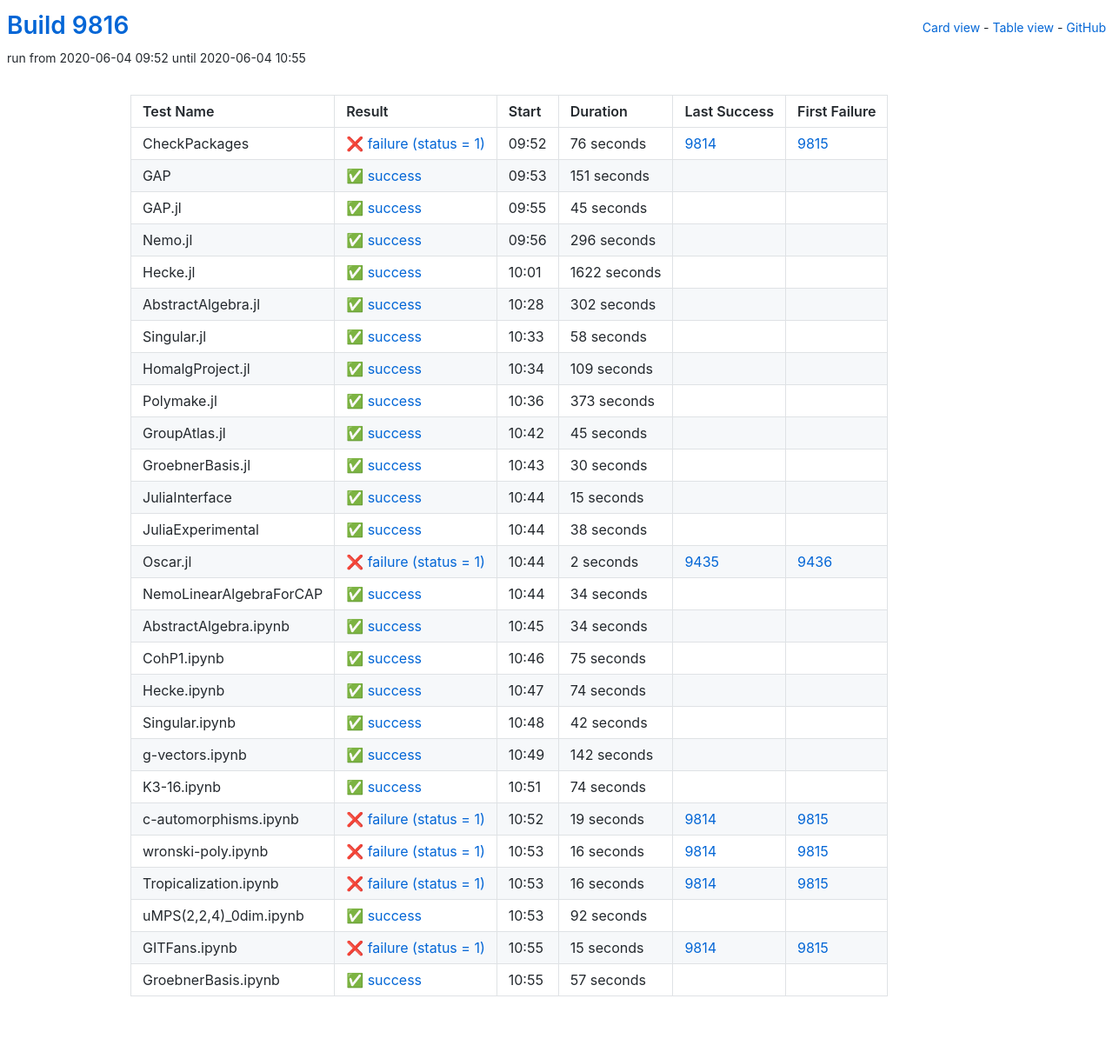
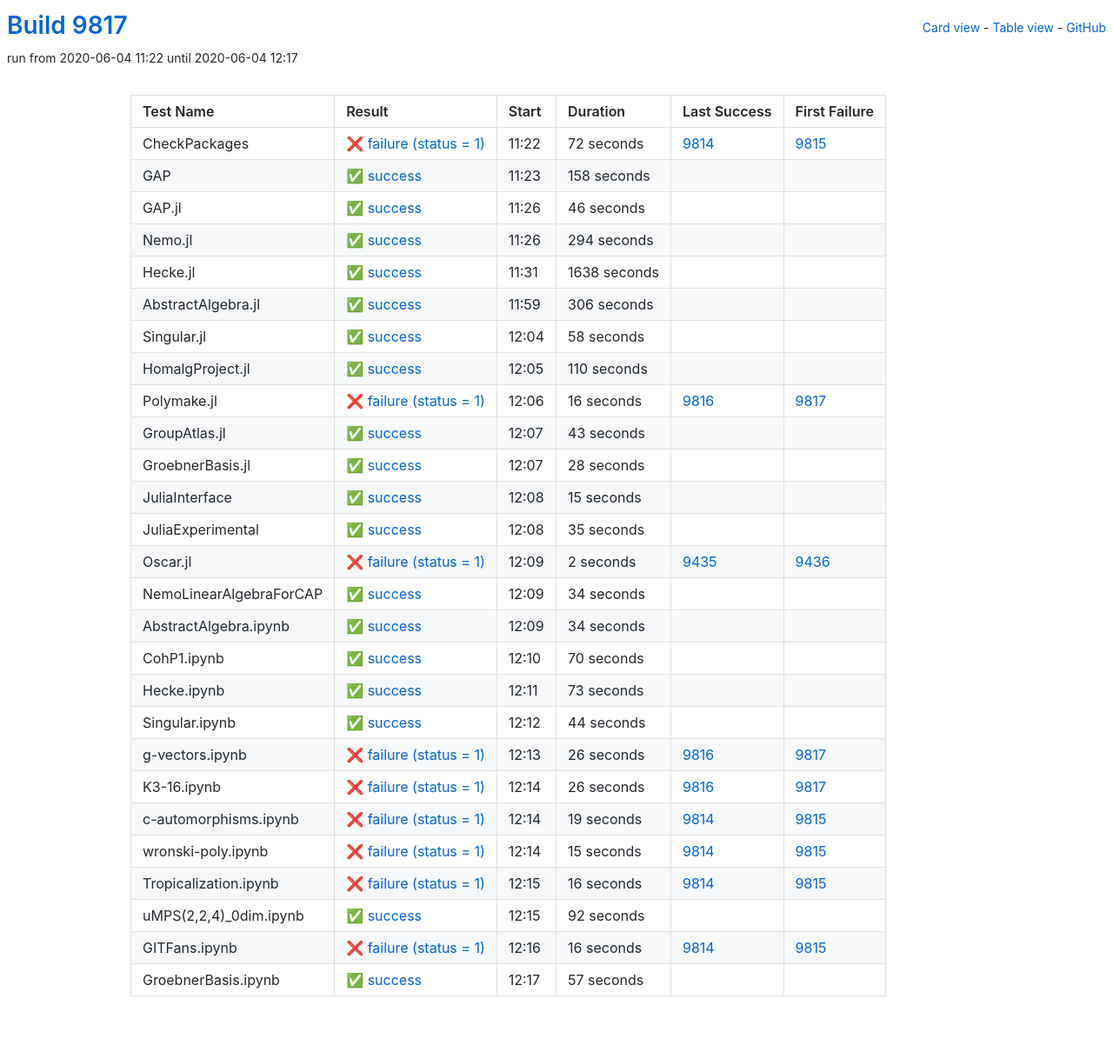
Before and after one commit to oscar-system/oscar-ci-status, a Jekyll site: the page built from table.html, in a window 1280 px wide. Shown: the whole page at 87% size. Built offline with Jekyll 4.4.1, drawn with Linux system fonts in a browser that asks for light colours.

Commit message:
Build 9817

```diff
--- a/_data/ci.yml
+++ b/_data/ci.yml
@@ -1,77 +1,77 @@
-build: 9816
-build_url: https://oscarci.mathematik.uni-kl.de/job/oscar/9816/
+build: 9817
+build_url: https://oscarci.mathematik.uni-kl.de/job/oscar/9817/
 job: oscar
 tests:
-- duration: 76
+- duration: 72
   exitcode: 1
   first_failure: 9815
   first_failure_url: https://oscarci.mathematik.uni-kl.de/job/oscar/9815/
   id: checkpackages
   last_success: 9814
   last_success_url: https://oscarci.mathematik.uni-kl.de/job/oscar/9814/
-  log: https://oscarci.mathematik.uni-kl.de/job/oscar/9816/artifact/logs/build-9816/CheckPackages.log
+  log: https://oscarci.mathematik.uni-kl.de/job/oscar/9817/artifact/logs/build-9817/CheckPackages.log
   name: CheckPackages
-  start: 2020-06-04 09:52
+  start: 2020-06-04 11:22
   status: failure
   success: false
-- duration: 151
+- duration: 158
   exitcode: 0
   first_failure: false
   first_failure_url: null
   id: gap
   last_success: false
   last_success_url: null
-  log: https://oscarci.mathematik.uni-kl.de/job/oscar/9816/artifact/logs/build-9816/GAP.log
+  log: https://oscarci.mathematik.uni-kl.de/job/oscar/9817/artifact/logs/build-9817/GAP.log
   name: GAP
-  start: 2020-06-04 09:53
+  start: 2020-06-04 11:23
   status: success
   success: true
-- duration: 45
+- duration: 46
   exitcode: 0
   first_failure: false
   first_failure_url: null
   id: gap-jl
   last_success: false
   last_success_url: null
-  log: https://oscarci.mathematik.uni-kl.de/job/oscar/9816/artifact/logs/build-9816/GAP.jl.log
+  log: https://oscarci.mathematik.uni-kl.de/job/oscar/9817/artifact/logs/build-9817/GAP.jl.log
   name: GAP.jl
-  start: 2020-06-04 09:55
+  start: 2020-06-04 11:26
   status: success
   success: true
-- duration: 296
+- duration: 294
   exitcode: 0
   first_failure: false
   first_failure_url: null
   id: nemo-jl
   last_success: false
   last_success_url: null
-  log: https://oscarci.mathematik.uni-kl.de/job/oscar/9816/artifact/logs/build-9816/Nemo.jl.log
+  log: https://oscarci.mathematik.uni-kl.de/job/oscar/9817/artifact/logs/build-9817/Nemo.jl.log
   name: Nemo.jl
-  start: 2020-06-04 09:56
+  start: 2020-06-04 11:26
   status: success
   success: true
-- duration: 1622
+- duration: 1638
   exitcode: 0
   first_failure: false
   first_failure_url: null
   id: hecke-jl
   last_success: false
   last_success_url: null
-  log: https://oscarci.mathematik.uni-kl.de/job/oscar/9816/artifact/logs/build-9816/Hecke.jl.log
+  log: https://oscarci.mathematik.uni-kl.de/job/oscar/9817/artifact/logs/build-9817/Hecke.jl.log
   name: Hecke.jl
-  start: 2020-06-04 10:01
+  start: 2020-06-04 11:31
   status: success
   success: true
-- duration: 302
+- duration: 306
   exitcode: 0
   first_failure: false
   first_failure_url: null
   id: abstractalgebra-jl
   last_success: false
   last_success_url: null
-  log: https://oscarci.mathematik.uni-kl.de/job/oscar/9816/artifact/logs/build-9816/AbstractAlgebra.jl.log
+  log: https://oscarci.mathematik.uni-kl.de/job/oscar/9817/artifact/logs/build-9817/AbstractAlgebra.jl.log
   name: AbstractAlgebra.jl
-  start: 2020-06-04 10:28
+  start: 2020-06-04 11:59
   status: success
   success: true
 - duration: 58
@@ -81,57 +81,57 @@
   id: singular-jl
   last_success: false
   last_success_url: null
-  log: https://oscarci.mathematik.uni-kl.de/job/oscar/9816/artifact/logs/build-9816/Singular.jl.log
+  log: https://oscarci.mathematik.uni-kl.de/job/oscar/9817/artifact/logs/build-9817/Singular.jl.log
   name: Singular.jl
-  start: 2020-06-04 10:33
+  start: 2020-06-04 12:04
   status: success
   success: true
-- duration: 109
+- duration: 110
   exitcode: 0
   first_failure: false
   first_failure_url: null
   id: homalgproject-jl
   last_success: false
   last_success_url: null
-  log: https://oscarci.mathematik.uni-kl.de/job/oscar/9816/artifact/logs/build-9816/HomalgProject.jl.log
+  log: https://oscarci.mathematik.uni-kl.de/job/oscar/9817/artifact/logs/build-9817/HomalgProject.jl.log
   name: HomalgProject.jl
-  start: 2020-06-04 10:34
+  start: 2020-06-04 12:05
   status: success
   success: true
-- duration: 373
-  exitcode: 0
-  first_failure: false
-  first_failure_url: null
+- duration: 16
+  exitcode: 1
+  first_failure: 9817
+  first_failure_url: https://oscarci.mathematik.uni-kl.de/job/oscar/9817/
   id: polymake-jl
-  last_success: false
-  last_success_url: null
-  log: https://oscarci.mathematik.uni-kl.de/job/oscar/9816/artifact/logs/build-9816/Polymake.jl.log
+  last_success: 9816
+  last_success_url: https://oscarci.mathematik.uni-kl.de/job/oscar/9816/
+  log: https://oscarci.mathematik.uni-kl.de/job/oscar/9817/artifact/logs/build-9817/Polymake.jl.log
   name: Polymake.jl
-  start: 2020-06-04 10:36
-  status: success
-  success: true
-- duration: 45
+  start: 2020-06-04 12:06
+  status: failure
+  success: false
+- duration: 43
   exitcode: 0
   first_failure: false
   first_failure_url: null
   id: groupatlas-jl
   last_success: false
   last_success_url: null
-  log: https://oscarci.mathematik.uni-kl.de/job/oscar/9816/artifact/logs/build-9816/GroupAtlas.jl.log
+  log: https://oscarci.mathematik.uni-kl.de/job/oscar/9817/artifact/logs/build-9817/GroupAtlas.jl.log
   name: GroupAtlas.jl
-  start: 2020-06-04 10:42
+  start: 2020-06-04 12:07
   status: success
   success: true
-- duration: 30
+- duration: 28
   exitcode: 0
   first_failure: false
   first_failure_url: null
   id: groebnerbasis-jl
   last_success: false
   last_success_url: null
-  log: https://oscarci.mathematik.uni-kl.de/job/oscar/9816/artifact/logs/build-9816/GroebnerBasis.jl.log
+  log: https://oscarci.mathematik.uni-kl.de/job/oscar/9817/artifact/logs/build-9817/GroebnerBasis.jl.log
   name: GroebnerBasis.jl
-  start: 2020-06-04 10:43
+  start: 2020-06-04 12:07
   status: success
   success: true
 - duration: 15
@@ -141,21 +141,21 @@
   id: juliainterface
   last_success: false
   last_success_url: null
-  log: https://oscarci.mathematik.uni-kl.de/job/oscar/9816/artifact/logs/build-9816/JuliaInterface.log
+  log: https://oscarci.mathematik.uni-kl.de/job/oscar/9817/artifact/logs/build-9817/JuliaInterface.log
   name: JuliaInterface
-  start: 2020-06-04 10:44
+  start: 2020-06-04 12:08
   status: success
   success: true
-- duration: 38
+- duration: 35
   exitcode: 0
   first_failure: false
   first_failure_url: null
   id: juliaexperimental
   last_success: false
   last_success_url: null
-  log: https://oscarci.mathematik.uni-kl.de/job/oscar/9816/artifact/logs/build-9816/JuliaExperimental.log
+  log: https://oscarci.mathematik.uni-kl.de/job/oscar/9817/artifact/logs/build-9817/JuliaExperimental.log
   name: JuliaExperimental
-  start: 2020-06-04 10:44
+  start: 2020-06-04 12:08
   status: success
   success: true
 - duration: 2
@@ -165,9 +165,9 @@
   id: oscar-jl
   last_success: 9435
   last_success_url: https://oscarci.mathematik.uni-kl.de/job/oscar/9435/
-  log: https://oscarci.mathematik.uni-kl.de/job/oscar/9816/artifact/logs/build-9816/Oscar.jl.log
+  log: https://oscarci.mathematik.uni-kl.de/job/oscar/9817/artifact/logs/build-9817/Oscar.jl.log
   name: Oscar.jl
-  start: 2020-06-04 10:44
+  start: 2020-06-04 12:09
   status: failure
   success: false
 - duration: 34
@@ -177,9 +177,9 @@
   id: nemolinearalgebraforcap
   last_success: false
   last_success_url: null
-  log: https://oscarci.mathematik.uni-kl.de/job/oscar/9816/artifact/logs/build-9816/NemoLinearAlgebraForCAP.log
+  log: https://oscarci.mathematik.uni-kl.de/job/oscar/9817/artifact/logs/build-9817/NemoLinearAlgebraForCAP.log
   name: NemoLinearAlgebraForCAP
-  start: 2020-06-04 10:44
+  start: 2020-06-04 12:09
   status: success
   success: true
 - duration: 34
@@ -189,71 +189,71 @@
   id: abstractalgebra-ipynb
   last_success: false
   last_success_url: null
-  log: https://oscarci.mathematik.uni-kl.de/job/oscar/9816/artifact/logs/build-9816/AbstractAlgebra.ipynb.log
+  log: https://oscarci.mathematik.uni-kl.de/job/oscar/9817/artifact/logs/build-9817/AbstractAlgebra.ipynb.log
   name: AbstractAlgebra.ipynb
-  start: 2020-06-04 10:45
+  start: 2020-06-04 12:09
   status: success
   success: true
-- duration: 75
+- duration: 70
   exitcode: 0
   first_failure: false
   first_failure_url: null
   id: cohp1-ipynb
   last_success: false
   last_success_url: null
-  log: https://oscarci.mathematik.uni-kl.de/job/oscar/9816/artifact/logs/build-9816/CohP1.ipynb.log
+  log: https://oscarci.mathematik.uni-kl.de/job/oscar/9817/artifact/logs/build-9817/CohP1.ipynb.log
   name: CohP1.ipynb
-  start: 2020-06-04 10:46
+  start: 2020-06-04 12:10
   status: success
   success: true
-- duration: 74
+- duration: 73
   exitcode: 0
   first_failure: false
   first_failure_url: null
   id: hecke-ipynb
   last_success: false
   last_success_url: null
-  log: https://oscarci.mathematik.uni-kl.de/job/oscar/9816/artifact/logs/build-9816/Hecke.ipynb.log
+  log: https://oscarci.mathematik.uni-kl.de/job/oscar/9817/artifact/logs/build-9817/Hecke.ipynb.log
   name: Hecke.ipynb
-  start: 2020-06-04 10:47
+  start: 2020-06-04 12:11
   status: success
   success: true
-- duration: 42
+- duration: 44
   exitcode: 0
   first_failure: false
   first_failure_url: null
   id: singular-ipynb
   last_success: false
   last_success_url: null
-  log: https://oscarci.mathematik.uni-kl.de/job/oscar/9816/artifact/logs/build-9816/Singular.ipynb.log
+  log: https://oscarci.mathematik.uni-kl.de/job/oscar/9817/artifact/logs/build-9817/Singular.ipynb.log
   name: Singular.ipynb
-  start: 2020-06-04 10:48
+  start: 2020-06-04 12:12
   status: success
   success: true
-- duration: 142
-  exitcode: 0
-  first_failure: false
-  first_failure_url: null
+- duration: 26
+  exitcode: 1
+  first_failure: 9817
+  first_failure_url: https://oscarci.mathematik.uni-kl.de/job/oscar/9817/
   id: g-vectors-ipynb
-  last_success: false
-  last_success_url: null
-  log: https://oscarci.mathematik.uni-kl.de/job/oscar/9816/artifact/logs/build-9816/g-vectors.ipynb.log
+  last_success: 9816
+  last_success_url: https://oscarci.mathematik.uni-kl.de/job/oscar/9816/
+  log: https://oscarci.mathematik.uni-kl.de/job/oscar/9817/artifact/logs/build-9817/g-vectors.ipynb.log
   name: g-vectors.ipynb
-  start: 2020-06-04 10:49
-  status: success
-  success: true
-- duration: 74
-  exitcode: 0
-  first_failure: false
-  first_failure_url: null
+  start: 2020-06-04 12:13
+  status: failure
+  success: false
+- duration: 26
+  exitcode: 1
+  first_failure: 9817
+  first_failure_url: https://oscarci.mathematik.uni-kl.de/job/oscar/9817/
   id: k3-16-ipynb
-  last_success: false
-  last_success_url: null
-  log: https://oscarci.mathematik.uni-kl.de/job/oscar/9816/artifact/logs/build-9816/K3-16.ipynb.log
+  last_success: 9816
+  last_success_url: https://oscarci.mathematik.uni-kl.de/job/oscar/9816/
+  log: https://oscarci.mathematik.uni-kl.de/job/oscar/9817/artifact/logs/build-9817/K3-16.ipynb.log
   name: K3-16.ipynb
-  start: 2020-06-04 10:51
-  status: success
-  success: true
+  start: 2020-06-04 12:14
+  status: failure
+  success: false
 - duration: 19
   exitcode: 1
   first_failure: 9815
@@ -261,21 +261,21 @@
   id: c-automorphisms-ipynb
   last_success: 9814
   last_success_url: https://oscarci.mathematik.uni-kl.de/job/oscar/9814/
-  log: https://oscarci.mathematik.uni-kl.de/job/oscar/9816/artifact/logs/build-9816/c-automorphisms.ipynb.log
+  log: https://oscarci.mathematik.uni-kl.de/job/oscar/9817/artifact/logs/build-9817/c-automorphisms.ipynb.log
   name: c-automorphisms.ipynb
-  start: 2020-06-04 10:52
+  start: 2020-06-04 12:14
   status: failure
   success: false
-- duration: 16
+- duration: 15
   exitcode: 1
   first_failure: 9815
   first_failure_url: https://oscarci.mathematik.uni-kl.de/job/oscar/9815/
   id: wronski-poly-ipynb
   last_success: 9814
   last_success_url: https://oscarci.mathematik.uni-kl.de/job/oscar/9814/
-  log: https://oscarci.mathematik.uni-kl.de/job/oscar/9816/artifact/logs/build-9816/wronski-poly.ipynb.log
+  log: https://oscarci.mathematik.uni-kl.de/job/oscar/9817/artifact/logs/build-9817/wronski-poly.ipynb.log
   name: wronski-poly.ipynb
-  start: 2020-06-04 10:53
+  start: 2020-06-04 12:14
   status: failure
   success: false
 - duration: 16
@@ -285,9 +285,9 @@
   id: tropicalization-ipynb
   last_success: 9814
   last_success_url: https://oscarci.mathematik.uni-kl.de/job/oscar/9814/
-  log: https://oscarci.mathematik.uni-kl.de/job/oscar/9816/artifact/logs/build-9816/Tropicalization.ipynb.log
+  log: https://oscarci.mathematik.uni-kl.de/job/oscar/9817/artifact/logs/build-9817/Tropicalization.ipynb.log
   name: Tropicalization.ipynb
-  start: 2020-06-04 10:53
+  start: 2020-06-04 12:15
   status: failure
   success: false
 - duration: 92
@@ -297,21 +297,21 @@
   id: umps-2-2-4-0dim-ipynb
   last_success: false
   last_success_url: null
-  log: https://oscarci.mathematik.uni-kl.de/job/oscar/9816/artifact/logs/build-9816/uMPS-2-2-4-_0dim.ipynb.log
+  log: https://oscarci.mathematik.uni-kl.de/job/oscar/9817/artifact/logs/build-9817/uMPS-2-2-4-_0dim.ipynb.log
   name: uMPS(2,2,4)_0dim.ipynb
-  start: 2020-06-04 10:53
+  start: 2020-06-04 12:15
   status: success
   success: true
-- duration: 15
+- duration: 16
   exitcode: 1
   first_failure: 9815
   first_failure_url: https://oscarci.mathematik.uni-kl.de/job/oscar/9815/
   id: gitfans-ipynb
   last_success: 9814
   last_success_url: https://oscarci.mathematik.uni-kl.de/job/oscar/9814/
-  log: https://oscarci.mathematik.uni-kl.de/job/oscar/9816/artifact/logs/build-9816/GITFans.ipynb.log
+  log: https://oscarci.mathematik.uni-kl.de/job/oscar/9817/artifact/logs/build-9817/GITFans.ipynb.log
   name: GITFans.ipynb
-  start: 2020-06-04 10:55
+  start: 2020-06-04 12:16
   status: failure
   success: false
 - duration: 57
@@ -321,8 +321,8 @@
   id: groebnerbasis-ipynb
   last_success: false
   last_success_url: null
-  log: https://oscarci.mathematik.uni-kl.de/job/oscar/9816/artifact/logs/build-9816/GroebnerBasis.ipynb.log
+  log: https://oscarci.mathematik.uni-kl.de/job/oscar/9817/artifact/logs/build-9817/GroebnerBasis.ipynb.log
   name: GroebnerBasis.ipynb
-  start: 2020-06-04 10:55
+  start: 2020-06-04 12:17
   status: success
   success: true
```
Also changed, not shown: README.md.
